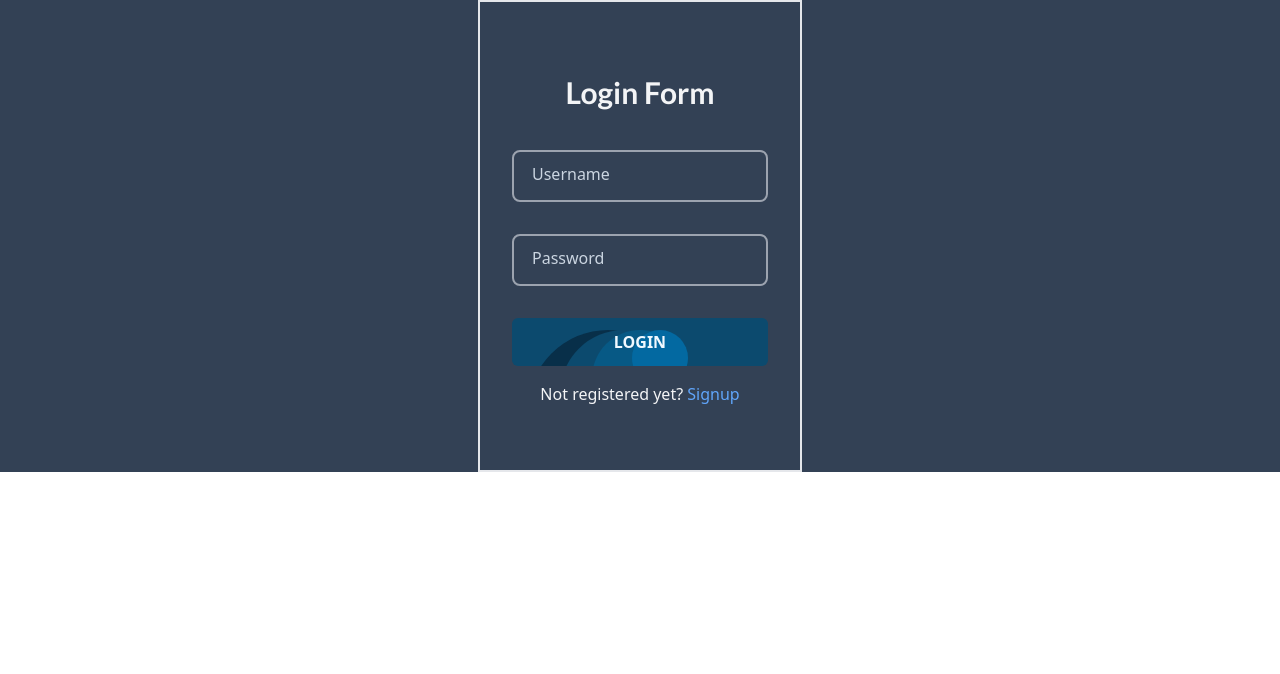
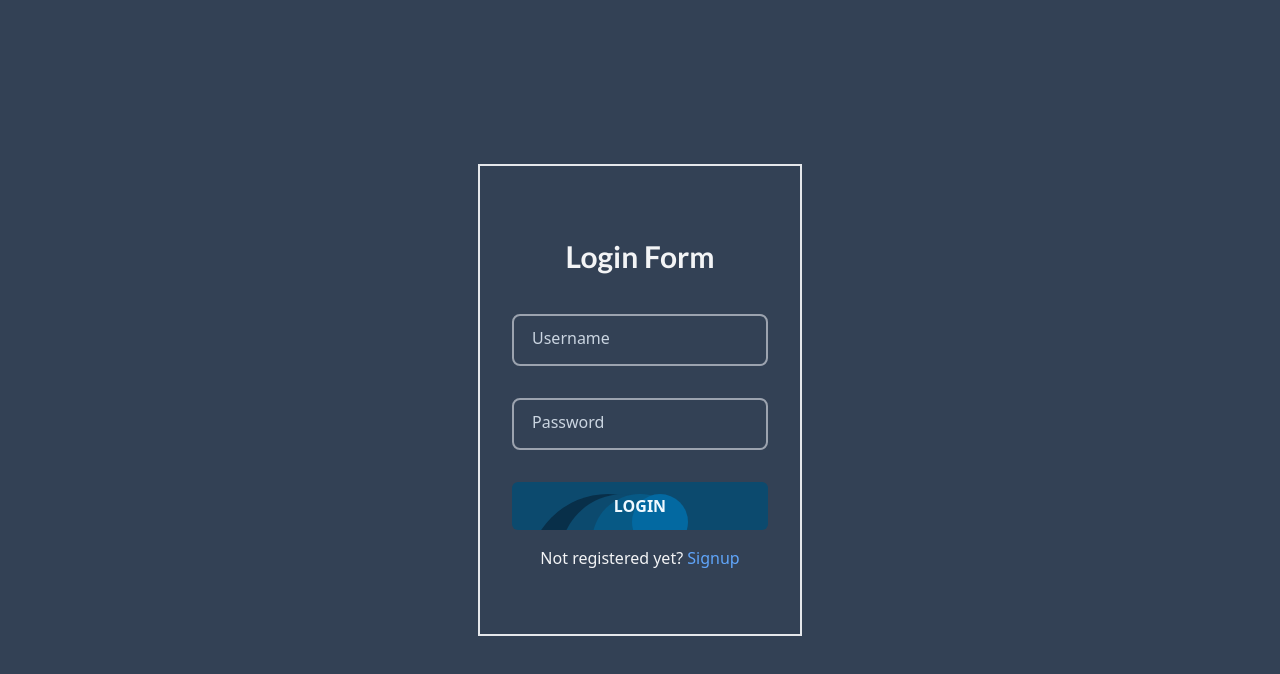
Before and after one commit to suyogsatyal/node-auth, a React (Vite) app in the folder frontend/: page /login in a window 1280 px wide. Shown: the top 674 px of the page. Built offline with nearby package versions, Linux system fonts and the light colour scheme.

Commit message:
Update UI styles and add scrollbar hiding

```diff
--- a/frontend/index.html
+++ b/frontend/index.html
@@ -7,7 +7,7 @@
     <title>Vite + React + TS</title>
   </head>
   <body>
-    <div id="root" class=" bg-slate-700 w-full h-full flex text-gray-100"></div>
+    <div id="root" class=" bg-slate-700 w-full h-lvh flex text-gray-100"></div>
     <script type="module" src="/src/main.tsx"></script>
   </body>
 </html>
--- a/frontend/src/index.css
+++ b/frontend/src/index.css
@@ -1,6 +1,19 @@
 @tailwind base;
 @tailwind components;
 @tailwind utilities;
+
+@layer utilities {
+    /* Hide scrollbar for Chrome, Safari and Opera */
+    .no-scrollbar::-webkit-scrollbar {
+        display: none;
+    }
+   /* Hide scrollbar for IE, Edge and Firefox */
+    .no-scrollbar {
+        -ms-overflow-style: none;  /* IE and Edge */
+        scrollbar-width: none;  /* Firefox */
+  }
+}
+
 
 * {
     margin: 0;
--- a/frontend/src/pages/Dashboard.tsx
+++ b/frontend/src/pages/Dashboard.tsx
@@ -76,9 +76,9 @@ function Dashboard() {
             <div className="container pt-28">
                 <div className='text-center lato text-5xl'>Dashboard</div>
 
-                <div className='dashboardDetails'>
+                <div className='dashboardDetails overflow-x-hidden no-scrollbar sm:overflow-x-scroll'>
                     <section className='stats mx-auto w-full lg:w-8/12'>
-                        <ul className='flex w-full items-center justify-around py-5'>
+                        <ul className='flex w-full items-center justify-around py-5 no-scrollbar'>
                             <li className=' text-center lato text-gray-300 hover:text-gray-100 text-base md:text-xl font-bold bg-slate-800 border-4 border-slate-800 hover:bg-slate-900  cursor-pointer p-1 sm:p-2 md:p-5 lg:p-6 rounded-md'>Admins <br />{dashboardData && <div className=' text-2xl'>{dashboardData.admins.length}</div>}</li>
                             <li className=' text-center lato text-gray-300 hover:text-gray-100 text-base md:text-xl font-bold bg-slate-800 border-4 border-slate-800 hover:bg-slate-900  cursor-pointer p-1 sm:p-2 md:p-5 lg:p-6 rounded-md'>Contributors <br />{dashboardData && <div className=' text-2xl'>{dashboardData.contributors.length}</div>}</li>
                             <li className=' text-center lato text-gray-300 hover:text-gray-100 text-base md:text-xl font-bold bg-slate-800 border-4 border-slate-800 hover:bg-slate-900  cursor-pointer p-1 sm:p-2 md:p-5 lg:p-6 rounded-md'>Viewers <br />{dashboardData && <div className=' text-2xl'>{dashboardData.viewers.length}</div>}</li>
@@ -89,7 +89,7 @@ function Dashboard() {
                     <div className='adminSection py-4'>
                         <div className='text-left lato text-3xl'>{dashboardData?.admins.length} Admins</div>
                         <div className='flex flex-col items-center justify-center'>
-                            <ul className='bg-gray-600 w-[768px] md:w-full text-center lato text-xl overflow-scroll divide-2 divide-solid divide-gray-500'>
+                            <ul className='bg-gray-600 w-[768px] md:w-full text-center lato text-xl overflow-scroll divide-2 divide-solid divide-gray-500 no-scrollbar'>
                                 <li className='grid grid-cols-8 md:grid-cols-10 py-2 divide-x-2 divide-solid divide-gray-500 border-y-2 bg-gray-700 border-gray-500'>
                                     <div className=''>No.</div>
                                     <div className=''>ID</div>
@@ -117,7 +117,7 @@ function Dashboard() {
                     <div className='contributorSection py-4'>
                         <div className='text-left lato text-3xl'>{dashboardData?.contributors.length} Contributors</div>
                         <div className='flex flex-col items-center justify-center'>
-                            <ul className='bg-gray-600 w-[768px] md:w-full text-center lato text-xl overflow-scroll divide-2 divide-solid divide-gray-500'>
+                            <ul className='bg-gray-600 w-[768px] md:w-full text-center lato text-xl overflow-scroll divide-2 divide-solid divide-gray-500 no-scrollbar'>
                                 {dashboardData && dashboardData.contributors.map((contributor, index) => {
                                     return (
                                         <li key={index} className='grid grid-cols-8 md:grid-cols-10  py-2 divide-x-2 group hover:bg-gray-700 divide-solid divide-gray-500 border-y-2 border-gray-500'>
@@ -141,7 +141,7 @@ function Dashboard() {
                     <div className='viewerSection py-4'>
                         <div className='text-left lato text-3xl'>{dashboardData?.viewers.length} Viewers</div>
                         <div className='flex flex-col items-center justify-center'>
-                            <ul className='bg-gray-600 w-[768px] md:w-full text-center lato text-xl overflow-scroll divide-2 divide-solid divide-gray-500'>
+                            <ul className='bg-gray-600 w-[768px] md:w-full text-center lato text-xl overflow-scroll divide-2 divide-solid divide-gray-500 no-scrollbar'>
                                 {dashboardData && dashboardData.viewers.map((viewer, index) => {
                                     return (
                                         <li key={index} className='grid grid-cols-8 md:grid-cols-10  py-2 divide-x-2 group hover:bg-gray-700 divide-solid divide-gray-500 border-y-2 border-gray-500'>
```
